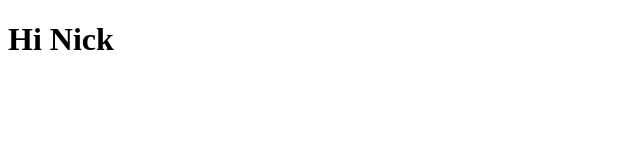
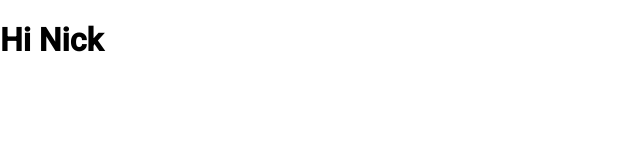
Before and after one commit to RevatureRideShare/ui-core, an Angular app in the folder RideShare/: page / in a window 1280 px wide. Shown: the top 160 px of the page, without its empty margins (0-640 px from the left). Built offline with nearby package versions, Linux system fonts and the light colour scheme.

Commit message:
ng material dependency downloaded with option for custom theme, no jsHammer, and possible browser animations

```diff
--- a/RideShare/angular.json
+++ b/RideShare/angular.json
@@ -24,6 +24,7 @@
               "src/assets"
             ],
             "styles": [
+              "src/custom-theme.scss",
               "src/styles.css"
             ],
             "scripts": []
@@ -120,6 +121,7 @@
           }
         }
       }
-    }},
+    }
+  },
   "defaultProject": "Project3"
 }
--- a/RideShare/package.json
+++ b/RideShare/package.json
@@ -12,10 +12,12 @@
   "private": true,
   "dependencies": {
     "@angular/animations": "~8.2.11",
+    "@angular/cdk": "~8.2.3",
     "@angular/common": "~8.2.11",
     "@angular/compiler": "~8.2.11",
     "@angular/core": "~8.2.11",
     "@angular/forms": "~8.2.11",
+    "@angular/material": "^8.2.3",
     "@angular/platform-browser": "~8.2.11",
     "@angular/platform-browser-dynamic": "~8.2.11",
     "@angular/router": "~8.2.11",
--- a/RideShare/src/app/app.module.ts
+++ b/RideShare/src/app/app.module.ts
@@ -3,6 +3,7 @@
 
 import { AppRoutingModule } from './app-routing.module';
 import { AppComponent } from './app.component';
+import { BrowserAnimationsModule } from '@angular/platform-browser/animations';
 
 @NgModule({
   declarations: [
@@ -10,7 +11,8 @@
   ],
   imports: [
     BrowserModule,
-    AppRoutingModule
+    AppRoutingModule,
+    BrowserAnimationsModule
   ],
   providers: [],
   bootstrap: [AppComponent]
--- /dev/null
+++ b/RideShare/src/custom-theme.scss
@@ -0,0 +1,27 @@
+
+// Custom Theming for Angular Material
+// For more information: https://material.angular.io/guide/theming
+@import '~@angular/material/theming';
+// Plus imports for other components in your app.
+
+// Include the common styles for Angular Material. We include this here so that you only
+// have to load a single css file for Angular Material in your app.
+// Be sure that you only ever include this mixin once!
+@include mat-core();
+
+// Define the palettes for your theme using the Material Design palettes available in palette.scss
+// (imported above). For each palette, you can optionally specify a default, lighter, and darker
+// hue. Available color palettes: https://material.io/design/color/
+$Project3-primary: mat-palette($mat-indigo);
+$Project3-accent: mat-palette($mat-pink, A200, A100, A400);
+
+// The warn palette is optional (defaults to red).
+$Project3-warn: mat-palette($mat-red);
+
+// Create the theme object (a Sass map containing all of the palettes).
+$Project3-theme: mat-light-theme($Project3-primary, $Project3-accent, $Project3-warn);
+
+// Include theme styles for core and each component used in your app.
+// Alternatively, you can import and @include the theme mixins for each component
+// that you are using.
+@include angular-material-theme($Project3-theme);
--- a/RideShare/src/index.html
+++ b/RideShare/src/index.html
@@ -6,6 +6,8 @@
   <base href="/">
   <meta name="viewport" content="width=device-width, initial-scale=1">
   <link rel="icon" type="image/x-icon" href="favicon.ico">
+  <link href="https://fonts.googleapis.com/css?family=Roboto:300,400,500&display=swap" rel="stylesheet">
+  <link href="https://fonts.googleapis.com/icon?family=Material+Icons" rel="stylesheet">
 </head>
 <body>
   <app-root></app-root>
--- a/RideShare/src/styles.css
+++ b/RideShare/src/styles.css
@@ -1 +1,4 @@
 /* You can add global styles to this file, and also import other style files */
+
+html, body { height: 100%; }
+body { margin: 0; font-family: Roboto, "Helvetica Neue", sans-serif; }
```
Also changed, not shown: 1 other file (tests, documents, lock files or other folders).
